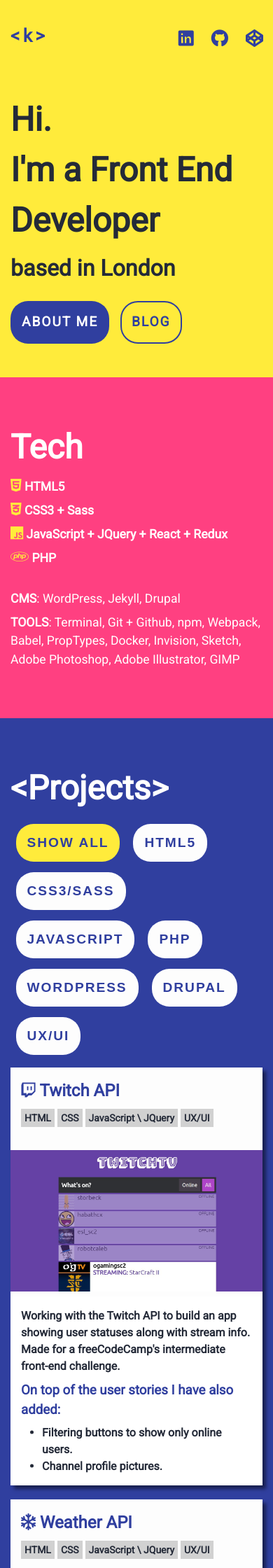
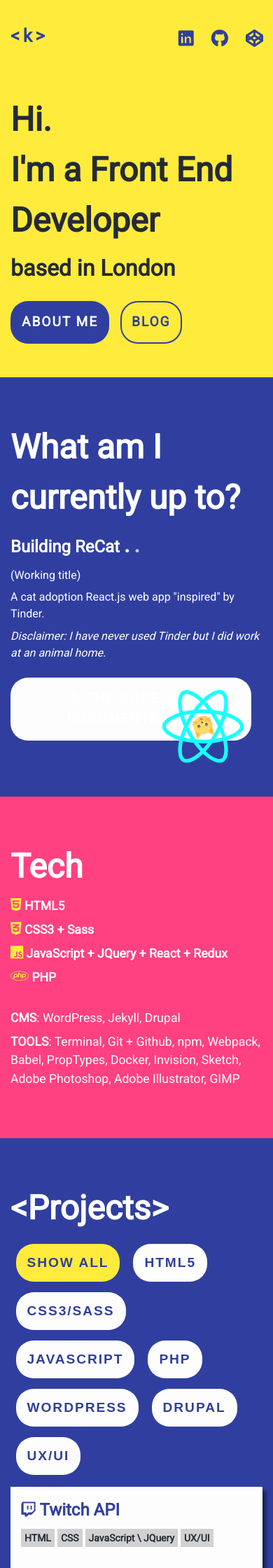
Before and after one commit to krisztin/krisztin.github.io, a Jekyll site: the page built from index.md, in a window 390 px wide. Shown: the top 2240 px of the page at 70% size. Built offline with Jekyll 4.4.1, drawn with Linux system fonts in a browser that asks for light colours; nearby versions of some CDN libraries.

Commit message:
what am i up to section with reCat

```diff
--- /dev/null
+++ b/_includes/home-upto.html
@@ -0,0 +1,136 @@
+<div class="wrapper pad-tb-4 relativity">
+  <header>
+    <h1 class="text-jumbo">What am I currently up to?</h1>
+  </header>
+  <h1 class="load-dotdotdot">Building ReCat
+    <span>.</span>
+    <span>.</span>
+    <span>.</span>
+  </h1>
+  <p>(Working title)</p>
+  <p>A cat adoption React.js web app "inspired" by Tinder.</p>
+  <p>
+    <em>Disclaimer: I have never used Tinder but I did work at an animal home.</em>
+  </p>
+  <a href="https://github.com/krisztin/recat" target="_blank" class="btn btn-light">
+    <i class="fab fa-react"></i> The Code and documentation</a>
+  <div class="recat-container">
+    <svg class="react" version="1.1" id="Layer_2_1_" xmlns="http://www.w3.org/2000/svg" xmlns:xlink="http://www.w3.org/1999/xlink"
+      x="0px" y="0px" viewBox="0 0 841.9 595.3" enable-background="new 0 0 841.9 595.3" xml:space="preserve">
+      <g>
+        <path fill="#61DAFB" d="M666.3,296.5c0-32.5-40.7-63.3-103.1-82.4c14.4-63.6,8-114.2-20.2-130.4c-6.5-3.8-14.1-5.6-22.4-5.6v22.3
+		c4.6,0,8.3,0.9,11.4,2.6c13.6,7.8,19.5,37.5,14.9,75.7c-1.1,9.4-2.9,19.3-5.1,29.4c-19.6-4.8-41-8.5-63.5-10.9
+		c-13.5-18.5-27.5-35.3-41.6-50c32.6-30.3,63.2-46.9,84-46.9l0-22.3c0,0,0,0,0,0c-27.5,0-63.5,19.6-99.9,53.6
+		c-36.4-33.8-72.4-53.2-99.9-53.2v22.3c20.7,0,51.4,16.5,84,46.6c-14,14.7-28,31.4-41.3,49.9c-22.6,2.4-44,6.1-63.6,11
+		c-2.3-10-4-19.7-5.2-29c-4.7-38.2,1.1-67.9,14.6-75.8c3-1.8,6.9-2.6,11.5-2.6l0-22.3c0,0,0,0,0,0c-8.4,0-16,1.8-22.6,5.6
+		c-28.1,16.2-34.4,66.7-19.9,130.1c-62.2,19.2-102.7,49.9-102.7,82.3c0,32.5,40.7,63.3,103.1,82.4c-14.4,63.6-8,114.2,20.2,130.4
+		c6.5,3.8,14.1,5.6,22.5,5.6c27.5,0,63.5-19.6,99.9-53.6c36.4,33.8,72.4,53.2,99.9,53.2c8.4,0,16-1.8,22.6-5.6
+		c28.1-16.2,34.4-66.7,19.9-130.1C625.8,359.7,666.3,328.9,666.3,296.5z M536.1,229.8c-3.7,12.9-8.3,26.2-13.5,39.5
+		c-4.1-8-8.4-16-13.1-24c-4.6-8-9.5-15.8-14.4-23.4C509.3,224,523,226.6,536.1,229.8z M490.3,336.3c-7.8,13.5-15.8,26.3-24.1,38.2
+		c-14.9,1.3-30,2-45.2,2c-15.1,0-30.2-0.7-45-1.9c-8.3-11.9-16.4-24.6-24.2-38c-7.6-13.1-14.5-26.4-20.8-39.8
+		c6.2-13.4,13.2-26.8,20.7-39.9c7.8-13.5,15.8-26.3,24.1-38.2c14.9-1.3,30-2,45.2-2c15.1,0,30.2,0.7,45,1.9
+		c8.3,11.9,16.4,24.6,24.2,38c7.6,13.1,14.5,26.4,20.8,39.8C504.7,309.8,497.8,323.2,490.3,336.3z M522.6,323.3
+		c5.4,13.4,10,26.8,13.8,39.8c-13.1,3.2-26.9,5.9-41.2,8c4.9-7.7,9.8-15.6,14.4-23.7C514.2,339.4,518.5,331.3,522.6,323.3z
+		 M421.2,430c-9.3-9.6-18.6-20.3-27.8-32c9,0.4,18.2,0.7,27.5,0.7c9.4,0,18.7-0.2,27.8-0.7C439.7,409.7,430.4,420.4,421.2,430z
+		 M346.8,371.1c-14.2-2.1-27.9-4.7-41-7.9c3.7-12.9,8.3-26.2,13.5-39.5c4.1,8,8.4,16,13.1,24C337.1,355.7,341.9,363.5,346.8,371.1z
+		 M420.7,163c9.3,9.6,18.6,20.3,27.8,32c-9-0.4-18.2-0.7-27.5-0.7c-9.4,0-18.7,0.2-27.8,0.7C402.2,183.3,411.5,172.6,420.7,163z
+		 M346.7,221.9c-4.9,7.7-9.8,15.6-14.4,23.7c-4.6,8-8.9,16-13,24c-5.4-13.4-10-26.8-13.8-39.8C318.6,226.7,332.4,224,346.7,221.9z
+		 M256.2,347.1c-35.4-15.1-58.3-34.9-58.3-50.6c0-15.7,22.9-35.6,58.3-50.6c8.6-3.7,18-7,27.7-10.1c5.7,19.6,13.2,40,22.5,60.9
+		c-9.2,20.8-16.6,41.1-22.2,60.6C274.3,354.2,264.9,350.8,256.2,347.1z M310,490c-13.6-7.8-19.5-37.5-14.9-75.7
+		c1.1-9.4,2.9-19.3,5.1-29.4c19.6,4.8,41,8.5,63.5,10.9c13.5,18.5,27.5,35.3,41.6,50c-32.6,30.3-63.2,46.9-84,46.9
+		C316.8,492.6,313,491.7,310,490z M547.2,413.8c4.7,38.2-1.1,67.9-14.6,75.8c-3,1.8-6.9,2.6-11.5,2.6c-20.7,0-51.4-16.5-84-46.6
+		c14-14.7,28-31.4,41.3-49.9c22.6-2.4,44-6.1,63.6-11C544.3,394.8,546.1,404.5,547.2,413.8z M585.7,347.1c-8.6,3.7-18,7-27.7,10.1
+		c-5.7-19.6-13.2-40-22.5-60.9c9.2-20.8,16.6-41.1,22.2-60.6c9.9,3.1,19.3,6.5,28.1,10.2c35.4,15.1,58.3,34.9,58.3,50.6
+		C644,312.2,621.1,332.1,585.7,347.1z" />
+        <polygon fill="#61DAFB" points="320.8,78.4 320.8,78.4 320.8,78.4 	" />
+        <circle fill="#61DAFB" cx="420.9" cy="296.5" r="45.7" />
+        <polygon fill="#61DAFB" points="520.5,78.1 520.5,78.1 520.5,78.1 	" />
+      </g>
+    </svg>
+    <svg class="recat" version="1.1" id="Capa_1" xmlns="http://www.w3.org/2000/svg" xmlns:xlink="http://www.w3.org/1999/xlink" x="0px" y="0px"
+	 viewBox="0 0 512 512" style="enable-background:new 0 0 512 512;" xml:space="preserve">
+<path style="fill:#FFC850;" d="M444.379,3.741c10.828-8.798,27.018-1.092,27.018,12.859v222.01l-182.26-107.699L444.379,3.741z"/>
+<path style="fill:#EBAF4B;" d="M454.828,228.819l-110.973-65.574l92.462-104.241c6.465-7.288,18.511-2.716,18.511,7.027V228.819z"/>
+<path style="fill:#FFC850;" d="M67.619,3.741C56.79-5.057,40.601,2.649,40.601,16.6v222.01l182.26-107.699L67.619,3.741z"/>
+<path style="fill:#EBAF4B;" d="M57.17,228.819l110.973-65.574L75.681,59.004c-6.465-7.288-18.511-2.716-18.511,7.027
+	C57.17,66.031,57.17,228.819,57.17,228.819z"/>
+<ellipse style="fill:#FFDC64;" cx="255.999" cy="292.46" rx="231.97" ry="219.54"/>
+<path style="fill:#FF8087;" d="M289.137,429.155v16.569c0,18.302-14.836,33.138-33.138,33.138l0,0
+	c-18.302,0-33.138-14.836-33.138-33.138v-16.569l33.138-16.569L289.137,429.155z"/>
+<path style="fill:#5D5360;" d="M274.293,343.862h-36.588c-7.899,0-12.273,9.157-7.307,15.3l18.295,22.634
+	c3.76,4.651,10.852,4.651,14.613,0l18.295-22.634C286.566,353.019,282.193,343.862,274.293,343.862z"/>
+<g>
+	<path style="fill:#E1A546;" d="M479.673,437.439c-1.286,0-2.593-0.299-3.815-0.934c-50.092-26.047-128.491-41.524-129.28-41.678
+		c-4.49-0.874-7.419-5.226-6.545-9.717c0.878-4.494,5.186-7.427,9.717-6.545c3.301,0.643,81.515,16.076,133.754,43.239
+		c4.057,2.112,5.639,7.111,3.527,11.173C485.555,435.813,482.667,437.439,479.673,437.439z"/>
+	<path style="fill:#E1A546;" d="M496.255,379.451c-0.712,0-1.436-0.093-2.156-0.287c-46.435-12.483-130.87-10.113-131.703-10.077
+		c-4.652,0.134-8.398-3.459-8.531-8.03c-0.138-4.575,3.459-8.394,8.03-8.531c3.56-0.113,87.736-2.476,136.509,10.635
+		c4.417,1.189,7.035,5.732,5.849,10.153C503.257,377.012,499.912,379.447,496.255,379.451z"/>
+</g>
+<path style="fill:#FFC850;" d="M313.991,495.431c-128.112,0-231.967-98.291-231.967-219.54c0-89.035,56.034-165.634,136.518-200.081
+	C108.248,92.762,24.032,183.285,24.032,292.46C24.032,413.709,127.887,512,255.999,512c34.037,0,66.328-6.995,95.449-19.459
+	C339.25,494.416,326.748,495.431,313.991,495.431z"/>
+<g>
+	<path style="fill:#E1A546;" d="M32.324,437.439c-2.993,0-5.882-1.622-7.358-4.462c-2.112-4.061-0.53-9.061,3.527-11.173
+		c52.24-27.163,130.453-42.596,133.754-43.239c4.494-0.902,8.839,2.055,9.717,6.545c0.874,4.49-2.055,8.843-6.545,9.717
+		c-0.789,0.154-79.189,15.631-129.28,41.678C34.917,437.14,33.611,437.439,32.324,437.439z"/>
+	<path style="fill:#E1A546;" d="M15.743,379.451c-3.657,0-7.002-2.439-7.997-6.137c-1.185-4.421,1.432-8.964,5.849-10.153
+		c48.777-13.115,132.941-10.736,136.509-10.635c4.571,0.138,8.167,3.956,8.03,8.531c-0.138,4.571-4.098,8.196-8.531,8.03
+		c-0.849-0.028-85.297-2.407-131.703,10.077C17.179,379.358,16.455,379.451,15.743,379.451z"/>
+</g>
+<path style="fill:#4B3F4E;" d="M160.727,321.456L160.727,321.456c-15.948,0-28.996-13.048-28.996-28.996v-16.569
+	c0-15.948,13.048-28.996,28.996-28.996l0,0c15.948,0,28.996,13.048,28.996,28.996v16.569
+	C189.723,308.407,176.675,321.456,160.727,321.456z"/>
+<path style="fill:#5D5360;" d="M160.727,246.895c-1.418,0-2.778,0.221-4.142,0.421v41.002c0,9.151,7.418,16.569,16.569,16.569
+	s16.569-7.418,16.569-16.569v-12.427C189.723,259.943,176.674,246.895,160.727,246.895z"/>
+<circle style="fill:#FFFFFF;" cx="160.729" cy="267.61" r="12.427"/>
+<path style="fill:#4B3F4E;" d="M351.271,321.456L351.271,321.456c-15.948,0-28.996-13.048-28.996-28.996v-16.569
+	c0-15.948,13.048-28.996,28.996-28.996l0,0c15.948,0,28.996,13.048,28.996,28.996v16.569
+	C380.267,308.407,367.219,321.456,351.271,321.456z"/>
+<path style="fill:#5D5360;" d="M351.271,246.895c-1.418,0-2.778,0.221-4.142,0.421v41.002c0,9.151,7.418,16.569,16.569,16.569
+	s16.569-7.418,16.569-16.569v-12.427C380.267,259.943,367.219,246.895,351.271,246.895z"/>
+<circle style="fill:#FFFFFF;" cx="351.269" cy="267.61" r="12.427"/>
+<path style="fill:#4B3F4E;" d="M262.408,382.15l-18.295-36.215c-0.332-0.658-0.518-1.378-0.769-2.074h-5.639
+	c-7.899,0-12.273,9.157-7.308,15.3l18.295,22.634c3.55,4.39,9.981,4.485,13.863,0.587
+	C262.511,382.297,262.453,382.239,262.408,382.15z"/>
+<path style="fill:#E6646E;" d="M255.999,412.586l-33.138,16.569v16.569c0,2.629,0.383,5.154,0.961,7.606
+	c8.337-1.034,16.389-3.449,23.892-7.153v7.831c0,4.575,3.709,8.285,8.285,8.285c4.576,0,8.285-3.709,8.285-8.285v-7.83
+	c7.504,3.704,15.556,6.119,23.892,7.152c0.578-2.452,0.961-4.978,0.961-7.606v-16.569L255.999,412.586z"/>
+<path style="fill:#EBAF4B;" d="M297.422,437.439c-11.719,0-23.013-3.483-32.653-10.073c-5.162-3.527-12.374-3.527-17.544,0
+	c-9.636,6.59-20.93,10.073-32.649,10.073c-14.259,0-27.993-5.275-38.672-14.85c-3.406-3.058-3.689-8.297-0.635-11.703
+	s8.281-3.689,11.703-0.635c13.911,12.483,35.683,13.847,50.905,3.434c10.841-7.403,25.408-7.403,36.241,0
+	c15.226,10.408,37.001,9.041,50.913-3.43c3.402-3.05,8.636-2.775,11.699,0.639c3.054,3.406,2.767,8.645-0.639,11.699
+	C325.41,432.168,311.681,437.439,297.422,437.439z"/>
+<g>
+</g>
+<g>
+</g>
+<g>
+</g>
+<g>
+</g>
+<g>
+</g>
+<g>
+</g>
+<g>
+</g>
+<g>
+</g>
+<g>
+</g>
+<g>
+</g>
+<g>
+</g>
+<g>
+</g>
+<g>
+</g>
+<g>
+</g>
+<g>
+</g>
+</svg>
+  </div>
+</div>
--- a/_layouts/home.html
+++ b/_layouts/home.html
@@ -1,6 +1,10 @@
 ---
 layout: default
 ---
+<article class="full-bgcol-primary">
+  {% include home-upto.html %}
+</article>
+
 <article class="full-bgcol-secondary">
   {% include home-tech.html -%}
 </article>
@@ -12,9 +16,12 @@
 <article class="mar-tb-4">
   <div class="line"></div>
   <div class="pad-tb-2 aligncentre wrapper">
-    <p>After more than a decade working in the creative industry (film, YouTube, digital marketing) I've quit my job that included photographing kittens and puppies to become a Web Developer. If that's not dedication then I don't know what is.</p>
+    <p>After more than a decade working in the creative industry (film, YouTube, digital marketing) I've quit my job that included
+      photographing kittens and puppies to become a Web Developer. If that's not dedication then I don't know what is.</p>
     <p>If you are interested in working with me, have questions or just want me to send you a picture of a cute kitten.</p>
-    <h3 class="mar-tb-2"><a href="mailto:me@kriszt.in">me@kriszt.in</a></h3>
+    <h3 class="mar-tb-2">
+      <a href="mailto:me@kriszt.in">me@kriszt.in</a>
+    </h3>
     <h3>or</h3>
     <a href="/contact" class="btn btn-dark-text">Contact</a>
   </div>
--- a/_sass/minima/_animation.scss
+++ b/_sass/minima/_animation.scss
@@ -1,71 +1,61 @@
+/*
+  Three dots loader
+*/
 
-/*
-  Devel o ping spinning O
-*/
-h1 i {
-  font-size: $base-font-size*2.8;
-  padding: 7px;
+.load-dotdotdot span {
+  -webkit-animation: loading 1.4s infinite both;
+  animation: loading 1.4s infinite both;
+  font-size: $base-font-size*2; // making it look a bit bigger
 }
 
-// /*
-//   Three dots loader
-// */
-// .load-dotdotdot span {
-//   -webkit-animation: loading 1.4s infinite both;
-//           animation: loading 1.4s infinite both;
-//   font-size: $base-font-size*2; // making it look a bit bigger
-// }
+.load-dotdotdot span:nth-child(2) {
+  -webkit-animation-delay: 0.2s;
+  animation-delay: 0.2s;
+}
 
-// .load-dotdotdot span:nth-child(2) {
-//   -webkit-animation-delay: 0.2s;
-//           animation-delay: 0.2s;
-// }
+.load-dotdotdot span:nth-child(3) {
+  -webkit-animation-delay: 0.4s;
+  animation-delay: 0.4s;
+}
 
-// .load-dotdotdot span:nth-child(3) {
-//   -webkit-animation-delay: 0.4s;
-//           animation-delay: 0.4s;
-// }
+@-webkit-keyframes loading {
+  0%,
+  100% {
+    opacity: 0;
+  }
+  33.3% {
+    opacity: 1;
+  }
+}
 
-// @-webkit-keyframes loading {
-//   0%,
-//   100% {
-//     opacity: 0;
-//   }
-//   33.3% {
-//     opacity: 1;
-//   }
-// }
+@keyframes loading {
+  0%,
+  100% {
+    opacity: 0;
+  }
+  33.3% {
+    opacity: 1;
+  }
+}
 
-// @keyframes loading {
-//   0%,
-//   100% {
-//     opacity: 0;
-//   }
-//   33.3% {
-//     opacity: 1;
-//   }
-// }
+.recat {
+  animation: spin 10s infinite linear;
+}
 
-// /*
-//   Redux logo
-// */
+@-webkit-keyframes spin {
+  from {
+    -webkit-transform: rotate(0deg);
+  }
+  to {
+    -webkit-transform: rotate(360deg);
+  }
+}
 
-// .redux {
-//   g {
-//     -webkit-animation: rotate 80s linear infinite;
-//     animation: rotate 80s linear infinite;
-//     -webkit-transform-origin: 50%;
-//     transform-origin: 50%;
-//   }
-// }
-
-// @keyframes rotate {
-//   0% {
-//     -webkit-transform: rotate(0deg);
-//             transform: rotate(0deg);
-//   }
-//   100% {
-//     -webkit-transform: rotate(360deg);
-//             transform: rotate(360deg);
-//   }
-// }
+@keyframes spin {
+  from {
+    transform: rotate(0deg);
+  }
+  to {
+    transform: rotate(360deg);
+  }
+}
--- a/_sass/minima/_home.scss
+++ b/_sass/minima/_home.scss
@@ -341,9 +341,11 @@
 }
 
 /* posts */
+
 .post-list-heading {
   @include relative-font-size(1.75);
 }
+
 .post-list {
   margin-left: 0px;
   white-space: nowrap;
@@ -354,9 +356,11 @@
     padding: 10px;
   }
 }
+
 .post-link {
   font-size: 1.2rem;
 }
+
 /*
   * Tag Cloud
   */
@@ -369,3 +373,33 @@
     color: $text-color-light;
   }
 }
+
+.react {
+  height: 400px;
+  width: 400px;
+  position: absolute;
+  right: 0;
+  bottom: 0;
+  path {
+    fill: $colour-pop-alt;
+  }
+}
+
+.recat {
+  height: 30px;
+  width: 30px;
+  position: absolute;
+  right: 185px;
+  bottom: 185px;
+}
+
+@media screen and (max-width:850px) {
+  .react {
+    height: 200px;
+    width: 200px;
+  }
+  .recat {
+    right: 85px;
+    bottom: 85px;
+  }
+}
```
